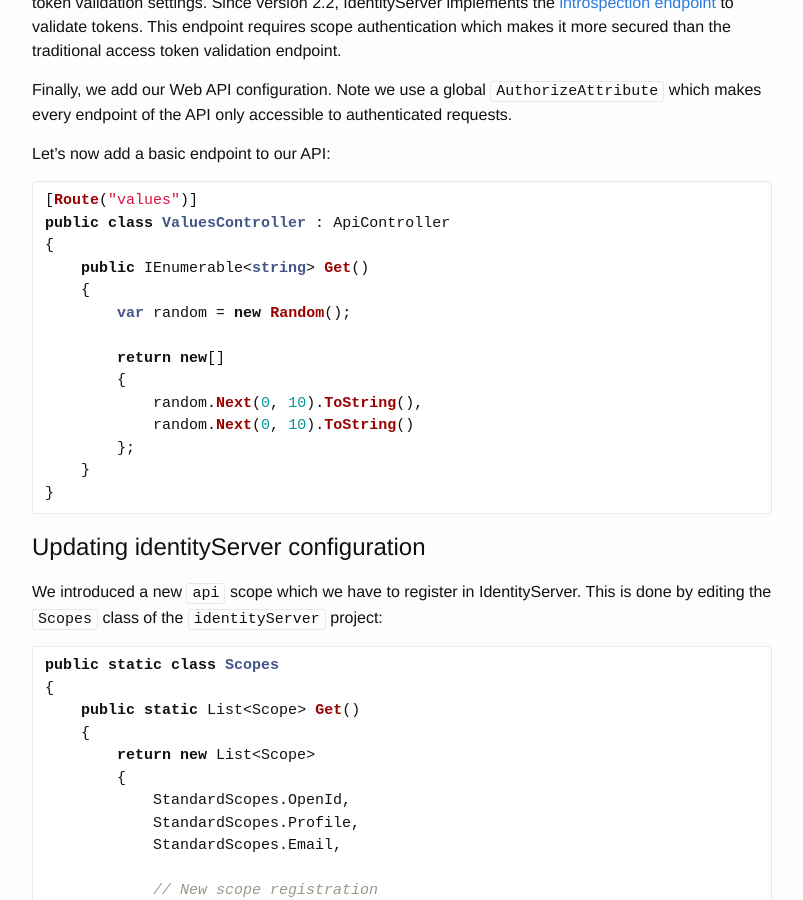
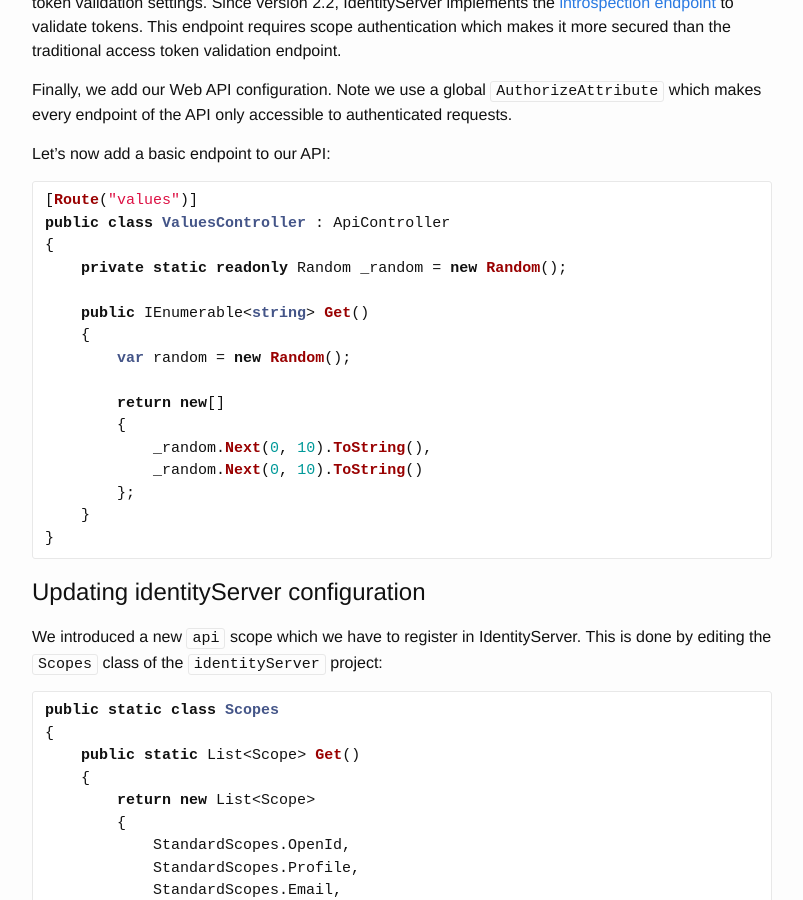
Before and after one commit to IdentityServer/Documentation, a Jekyll site: the page built from docsv2/overview/jsGettingStarted.md, in a window 1280 px wide and 900 px high, scrolled down 13342 px. Shown: the whole window, without its empty margins (238-1041 px from the left). Built offline with Jekyll 4.4.1, drawn with Linux system fonts in a browser that asks for light colours.

Commit message:
make the `Random` static in `ValuesController`

```diff
--- a/docsv2/overview/jsGettingStarted.md
+++ b/docsv2/overview/jsGettingStarted.md
@@ -461,14 +461,16 @@
 [Route("values")]
 public class ValuesController : ApiController
 {
+    private static readonly Random _random = new Random();
+
     public IEnumerable<string> Get()
     {
         var random = new Random();
 
         return new[]
         {
-            random.Next(0, 10).ToString(),
-            random.Next(0, 10).ToString()
+            _random.Next(0, 10).ToString(),
+            _random.Next(0, 10).ToString()
         };
     }
 }
```
